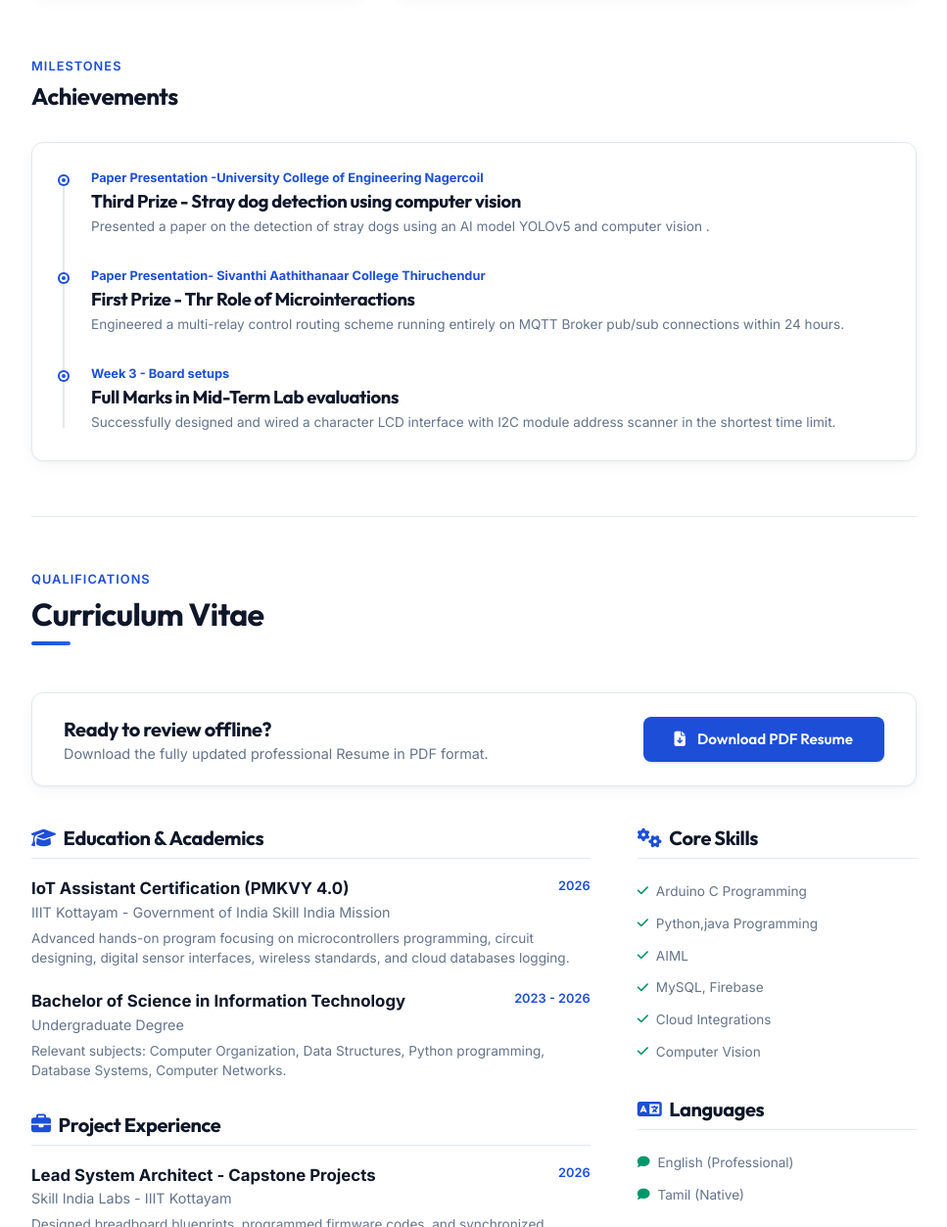
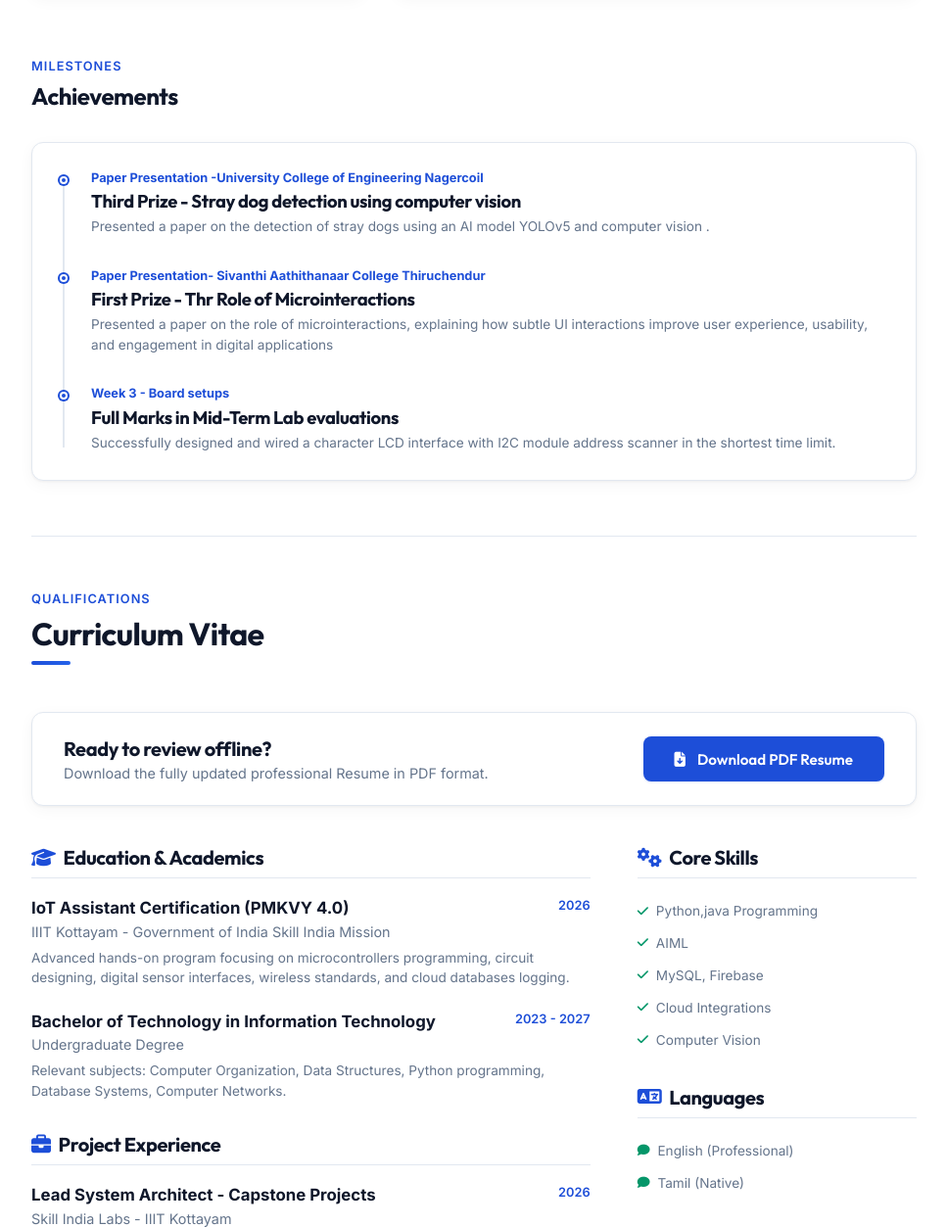
Before and after one commit to supriyaprakash2k06-cmyk/PM-vikas-portfolio, a plain HTML site: page index.html in a window 1280 px wide. Shown: the part 9875-11128 px from the top of the page at 98% size, without its empty margins (296-1263 px from the left). Drawn offline with nearby package versions, Linux system fonts and the light colour scheme.

```diff
--- a/index.html
+++ b/index.html
@@ -759,7 +759,7 @@
               <div class="achieve-dot"></div>
               <div class="achieve-date">Paper Presentation- Sivanthi Aathithanaar College Thiruchendur</div>
               <h4 class="achieve-title">First Prize - Thr Role of Microinteractions</h4>
-              <p class="achieve-desc">Engineered a multi-relay control routing scheme running entirely on MQTT Broker pub/sub connections within 24 hours.</p>
+              <p class="achieve-desc">Presented a paper on the role of microinteractions, explaining how subtle UI interactions improve user experience, usability, and engagement in digital applications</p>
             </div>
             <div class="achieve-item">
               <div class="achieve-dot"></div>
@@ -803,8 +803,8 @@
 
               <div class="resume-item" style="margin-top: 1.5rem;">
                 <div class="resume-item-header">
-                  <span class="resume-item-title">Bachelor of Science in Information Technology</span>
-                  <span class="resume-item-date">2023 - 2026</span>
+                  <span class="resume-item-title">Bachelor of Technology in Information Technology</span>
+                  <span class="resume-item-date">2023 - 2027</span>
                 </div>
                 <div class="resume-item-subtitle">Undergraduate Degree</div>
                 <p class="resume-item-desc">Relevant subjects: Computer Organization, Data Structures, Python programming, Database Systems, Computer Networks.</p>
@@ -831,8 +831,9 @@
             <div class="resume-block">
               <h3 class="resume-section-title"><i class="fas fa-gears"></i> Core Skills</h3>
               <ul class="module-skills-list" style="line-height: 2;">
-                <li><i class="fas fa-check"></i> Arduino C Programming</li>
                 <li><i class="fas fa-check"></i> Python,java  Programming</li>
+
+
                 <li><i class="fas fa-check"></i>AIML</li>
                 <li><i class="fas fa-check"></i> MySQL, Firebase</li>
                 <li><i class="fas fa-check"></i> Cloud Integrations</li>
```
Also changed, not shown: package.json (deleted, +0 -13 lines), public/css/style.css (renamed from css/style.css), public/js/app.js (renamed from js/app.js), public/js/data.js (renamed from js/data.js).
